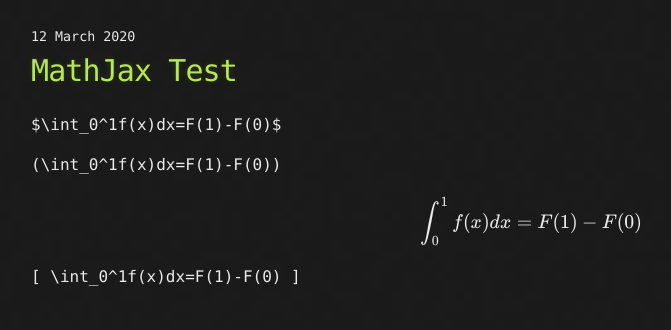
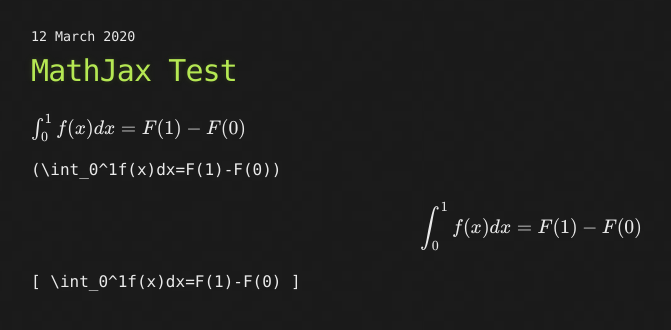
Before and after one commit to baitian752/baitian752.github.io, a Jekyll site: the page built from _posts/2020-03-12-mathjax-test.md, in a window 1280 px wide. Shown: the top 330 px of the page, without its empty margins (109-780 px from the left). Built offline with Jekyll 4.4.1, drawn with Linux system fonts in a browser that asks for light colours; formulas are drawn with MathJax 3; the repository's description, which GitHub fills in, is left out; some of the changed lines change nothing that is shown.

Commit message:
first commit

```diff
--- a/_layouts/post.html
+++ b/_layouts/post.html
@@ -33,6 +33,14 @@
 <script type="text/javascript" async
   src="https://cdnjs.cloudflare.com/ajax/libs/mathjax/2.7.5/MathJax.js?config=TeX-AMS-MML_HTMLorMML">
 </script>
+<script type="text/x-mathjax-config">
+  MathJax.Hub.Config({
+    tex2jax: {
+      skipTags: ['script', 'noscript', 'style', 'textarea', 'pre'],
+      inlineMath: [['$','$']]
+    }
+  });
+</script>
 {% endif %}
 
 <br>
```
